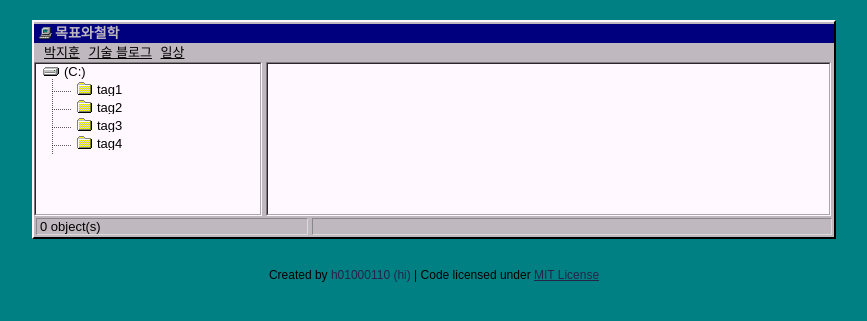
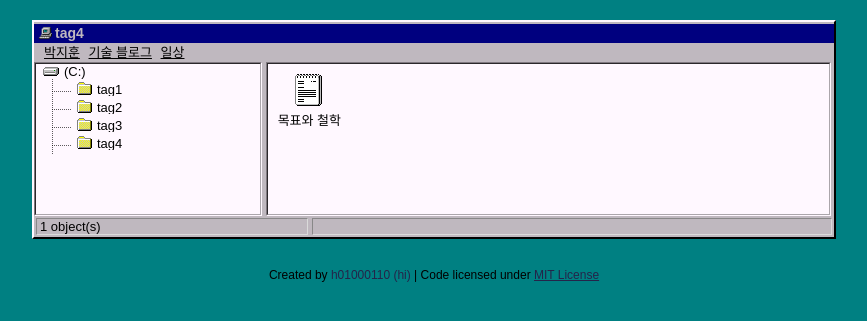
Before and after one commit to easy-day/easy-day.github.io, a Jekyll site: the page built from tags/tag4.html, in a window 1280 px wide. Shown: the top 321 px of the page, without its empty margins (206-1073 px from the left). Built offline with Jekyll 4.4.1, drawn with Linux system fonts in a browser that asks for light colours; part of the change alters nothing that is shown.

Commit message:
Update tag4.html

```diff
--- a/tags/tag4.html
+++ b/tags/tag4.html
@@ -1,5 +1,5 @@
 ---
 layout: tag
-tag: 목표와철학
+tag: tag4
 permalink: /tag/tag4/
 ---
```
